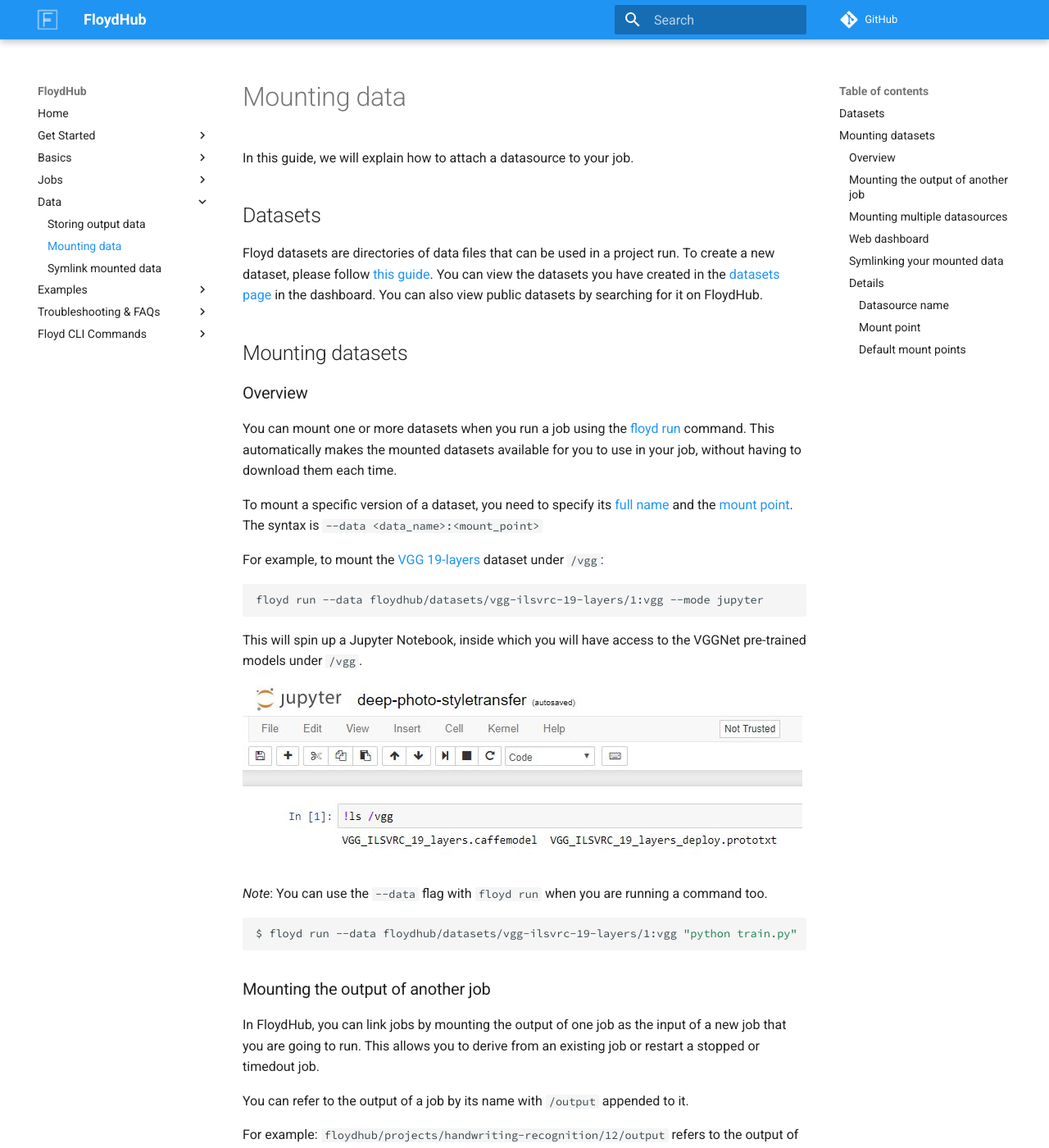
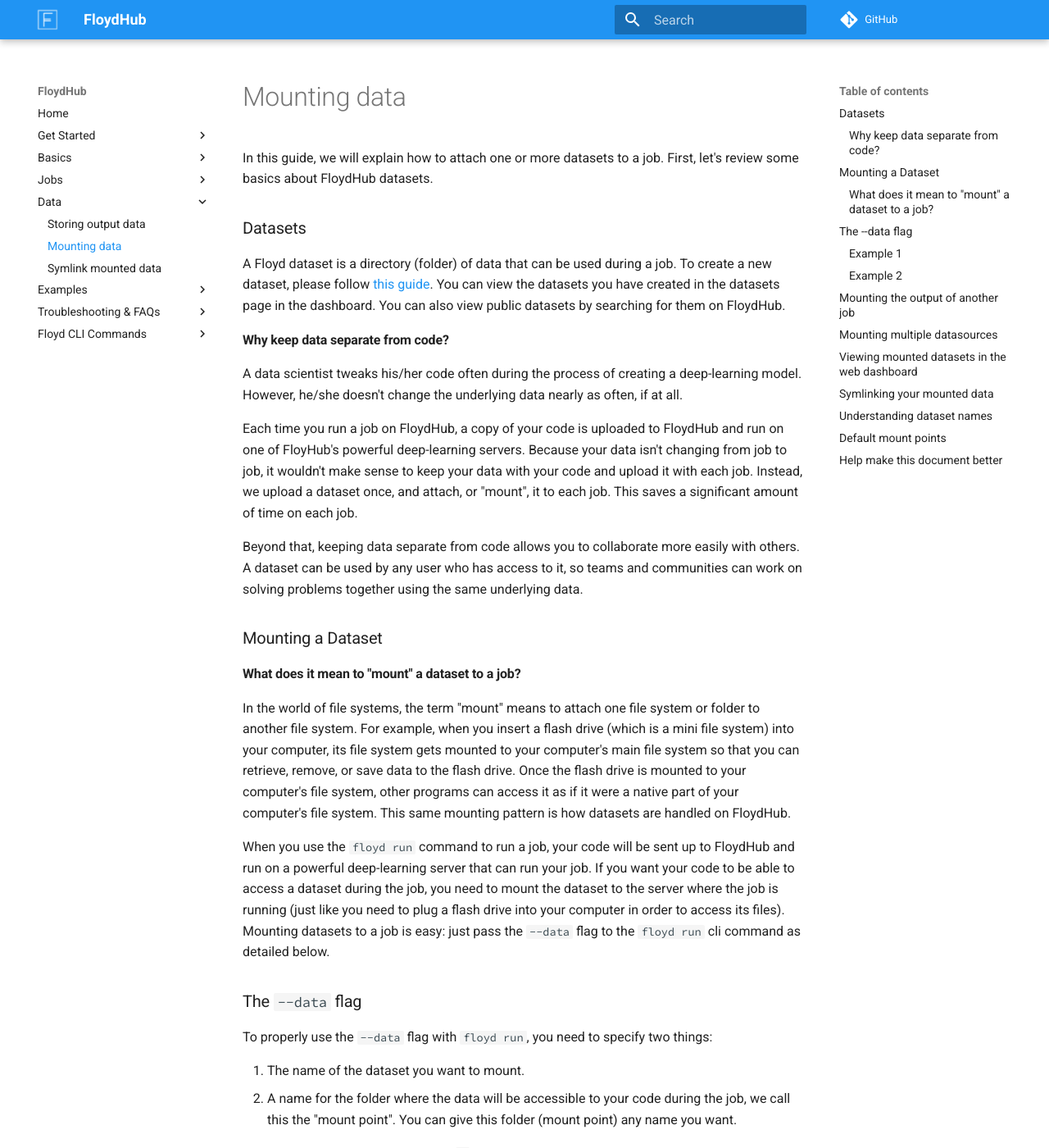
Before and after one commit to floydhub/floyd-docs, an MkDocs documentation site: the page built from docs/guides/data/mounting_data.md, in a window 1280 px wide and 1400 px high. Shown: the whole window at 82% size. Built offline with MkDocs 1.6.1 and Material for MkDocs 9.7.7, drawn with Linux system fonts in a browser that asks for light colours; comment, search, counter and statistics services are not loaded; old or Windows-style settings are respelled for this version of MkDocs; some of the changed text lies outside the part shown.

Commit message:
Feature/data mounting updates (#61)
* updates to data mounting page

* add section about collaboration benefits of mountable datasets

* fix dataset reference

* remove restrictions on preceding slash

````diff
--- a/docs/guides/data/mounting_data.md
+++ b/docs/guides/data/mounting_data.md
@@ -1,104 +1,194 @@
-In this guide, we will explain how to attach a datasource to your job.
+In this guide, we will explain how to attach one or more datasets to a job.
+First, let's review some basics about FloydHub datasets.
 
-## Datasets
+### Datasets
 
-Floyd datasets are directories of data files that can be used in a project run. To create a new dataset, please follow
-[this guide](../basics/create_new/#create-a-new-dataset). You can view the datasets you
-have created in the [datasets page](https://www.floydhub.com/datasets) in the dashboard. You can also view
-public datasets by searching for it on FloydHub.
+A Floyd dataset is a directory (folder) of data that can be used during a
+job. To create a new dataset, please follow
+[this guide](../basics/create_new/#create-a-new-dataset). You can view the
+datasets you have created in the datasets page in the dashboard. You can also
+view public datasets by searching for them on FloydHub.
 
-## Mounting datasets
+#### Why keep data separate from code?
 
-### Overview
+A data scientist tweaks his/her code often during the process of creating a
+deep-learning model. However, he/she doesn't change the underlying data nearly
+as often, if at all.
 
-You can mount one or more datasets when you run a job using the [floyd run](../../commands/run) command.
-This automatically makes the mounted datasets available for you to use in your job, without having to download them each time.
+Each time you run a job on FloydHub, a copy of your code is uploaded to
+FloydHub and run on one of FloyHub's powerful deep-learning servers. Because
+your data isn't changing from job to job, it wouldn't make sense to keep your
+data with your code and upload it with each job. Instead, we upload a
+dataset once, and attach, or "mount", it to each job. This saves a
+significant amount of time on each job.
 
-To mount a specific version of a dataset, you need to specify its [full name](#datasource-name) and the [mount point](#mount-point).
-The syntax is `--data <data_name>:<mount_point>`
+Beyond that, keeping data separate from code allows you to collaborate more
+easily with others. A dataset can be used by any user who has access to it, so
+teams and communities can work on solving problems together using the same
+underlying data.
 
-For example, to mount the [VGG 19-layers](https://www.floydhub.com/floydhub/datasets/vgg-ilsvrc-19-layers/1) dataset under `/vgg`:
-```bash
+### Mounting a Dataset
+
+#### What does it mean to "mount" a dataset to a job?
+In the world of file systems, the term "mount" means to attach one file system
+or folder to another file system. For example, when you insert a flash drive
+(which is a mini file system) into your computer, its file system gets mounted
+to your computer's main file system so that you can retrieve, remove, or save
+data to the flash drive. Once the flash drive is mounted to your computer's
+file system, other programs can access it as if it were a native part of your
+computer's file system. This same mounting pattern is how datasets are handled
+on FloydHub.
+
+When you use the `floyd run` command to run a job, your code will be sent up to
+FloydHub and run on a powerful deep-learning server that can run your job. If
+you want your code to be able to access a dataset during the job, you need to
+mount the dataset to the server where the job is running (just like you need to
+plug a flash drive into your computer in order to access its files). Mounting
+datasets to a job is easy: just pass the `--data` flag to the `floyd run` cli
+command as detailed below.
+
+### The `--data` flag
+
+To properly use the `--data` flag with `floyd run`, you need to specify two
+things:
+
+  1. The name of the dataset you want to mount.
+  2. A name for the folder where the data will be
+  accessible to your code during the job, we call this the "mount point". You
+  can give this folder (mount point) any name you want.
+
+These two things are separated by a `:` with no spaces. Here's the syntax:
+
+```
+floyd run --data <data_set_name>:<mount_point> …(rest of run command)
+```
+
+Let's go through a couple of examples to show how to mount one or more datasets to your job.
+
+#### Example 1
+
+The command below will mount FloydHub's public
+[Udacity GAN](https://www.floydhub.com/floydhub/datasets/udacity-gan/1)
+ dataset at `/my_data`
+```
+floyd run --data floydhub/datasets/udacity-gan/1:/my_data "python my_script.py"
+```
+
+A couple of things to note:
+
+  - There is no space between the name of the dataset
+    (`floydhub/datasets/udacity-gan/1`) and the mount point name (`/my_data`).
+  - A colon (`:`) is used to separate the name of the dataset and the
+    mount point.
+  - Datasets are always mounted at the root directory (`/`). This means that if
+    you specify `/foo` as the mountpoint, your data will be mounted at `/foo`.
+    If you specify `foo` as the mount point, your data will still be mounted
+    at `/foo`. Preceding the mount point with a `/` is optional‒your data will
+    be mounted at the same location either way. You'll see us use both
+    variations in this guide.
+  - Nested mount points are not supported. This means mount points like
+    `my_data/foo` or `/home/me/data` will not work. If you need your data
+    available at a nested directory, check out the [Symlinking mounted
+    data](./symlink_mounted_data) guide.
+
+!!! important
+    A common mistake is to for code to reference a mounted dataset without a
+    preceding `/`. If you specify `my_data` as the mount point for your
+    dataset, your code needs to look in `/my_data` to find the dataset. Without
+    the preceding `/`, your code will look for the dataset in the wrong place
+    (the directory the code is running in). In your code, always precede your
+    references to the mount point with a `/`.
+
+#### Example 2
+
+This example spins up a Jupyter Notebook and mounts the
+[VGG 19-layers](https://www.floydhub.com/floydhub/datasets/vgg-ilsvrc-19-layers/1)
+dataset under `/vgg`:
+```
 floyd run --data floydhub/datasets/vgg-ilsvrc-19-layers/1:vgg --mode jupyter
 ```
-
-This will spin up a Jupyter Notebook, inside which you will have access to the VGGNet pre-trained models under `/vgg`.
+The Jupyter Notebook will have access to the VGGNet pre-trained models under
+`/vgg`.
 
 ![Mounted Data](../../img/mounted_data.jpg)
 
-*Note*: You can use the `--data` flag with `floyd run` when you are running a command too.
+### Mounting the output of another job
+You can link jobs by mounting the output of one job as the input of a new job.
+This allows you to iterate on the ouput of a past job.
 
-```bash
-$ floyd run --data floydhub/datasets/vgg-ilsvrc-19-layers/1:vgg "python train.py"
+You can refer to the output of a job by its name with `/output` appended to it.
+For example: `floydhub/projects/handwriting-recognition/12/output` refers to
+the output of the job `floydhub/projects/handwriting-recognition/12`
+
+Use the `--data` flag in the `floyd run` command, mount past output to a job,
+just as you would to mount a dataset. For example:
+
+```
+$ floyd run \
+  --data floydhub/projects/handwriting-recognition/12/output:filtered_training_data \
+  "python train.py"
 ```
 
+This will make the output of `floydhub/projects/handwriting-recognition/12`
+available at `/filtered_training_data` for the new job to use.
 
-### Mounting the output of another job
+Note: You need to have access to a job to be able to mount its output.
 
-In FloydHub, you can link jobs by mounting the output of one job as the input of a new job that you are going to run. This allows you to derive from an existing job or restart a stopped or timedout job.
+### Mounting multiple datasources
+You can attach up to five datasources (datasets and/or job outputs) to a job
+using the `--data` flag in the `floyd run` command. Ensure that each mount
+point is unique.
 
-You can refer to the output of a job by its name with `/output` appended to it.
-
-For example: `floydhub/projects/handwriting-recognition/12/output` refers to the output of the job `floydhub/projects/handwriting-recognition/12`
-
-You can mount this using the `--data` flag in the `floyd run` command, similar to datasets. For example:
-
-```bash
-$ floyd run --data floydhub/projects/handwriting-recognition/12/output:filtered_training_data "python train.py"
+```
+$ floyd run \
+  --data floydhub/datasets/mnist/2:training \
+  --data floydhub/datasets/digits/1:test \
+  "python script.py"
 ```
 
-This will make the output of `floydhub/projects/handwriting-recognition/12` available at `/filtered_training_data` for the new job to use.
+In this case, the above datasets will be mounted at `/training` and `/test`,
+respectively.
 
-*Note*: You need to have access to the job to be able to mount it's output.
+### Viewing mounted datasets in the web dashboard
 
-
-### Mounting multiple datasources
-
-You can attach upto 5 datasources when you run a job using the `--data` flag in the [floyd run](../../commands/run) command. This includes both datasets and job outputs. Ensure that the mount points for the datasets are unique.
-
-```bash
-$ floyd run --data floydhub/datasets/mnist/2:training --data floydhub/datasets/digits/1:test "python script.py"
-```
-In this case, the above datasets will be mounted at `/training` and `/test` respectively.
-
-
-### Web dashboard
-
-You can view the mounted datasets and their respective mount points for a specific job by going to the `Data` tab:
+You can view the mounted datasets and their respective mount points for a
+specific job by going to the Data tab:
 
 ![Data Mounts](../../img/job_data_view.jpg)
 
-
 ### Symlinking your mounted data
 
-Sometimes, your code might require your data to be available at a hardcoded location. Or you might want to combine multiple mounted datasources under a single directory. One way to do this would be to copy the data from the mounted locations to the destination, but this is inefficient for large data. [Symlinking](https://en.wikipedia.org/wiki/Symbolic_link) is a great solution for this.
+Sometimes, your code might require your data to be available at a hardcoded
+location. Or you might want to combine multiple mounted datasources under a
+single directory. One way to do this would be to copy the data from the mounted
+locations to the destination, but this is inefficient for large data.
+Symlinking is a great solution for this.
+Please see this guide: [Symlinking mounted data](./symlink_mounted_data)
 
-Please see this guide: [Symlinking mounted data](./symlink_mounted_data)
-### Details
+### Understanding dataset names
 
-#### Datasource name
+The full name of a datasource (`<username>/datasets/<dataset_name>/<version>`)
+consists of three parts:
 
-The full name of a datasource (`<username>/datasets/<dataset_name>/<version>`) consists of 3 parts:
-
-- Username
-- Dataset Name
-- Version
+  1. Username
+  2. Dataset Name
+  3. Version
 
 For example: `floydhub/datasets/mnist/2`
 
-#### Mount point
+### Default mount points
 
-The mount point is the name of the directory under which the datasource will be available in your job.
-
-- It *cannot* contain subdirectories. `vgg` is a valid mount point, but `vgg/2017` is not.
-- The mount point is an absolute path. For example, `--data floydhub/datasets/vgg-ilsvrc-19-layers/1:vgg` will mount the data at `/vgg`. A common mistake is to look for the mounted data in the current directory (`./vgg`), rather than using the absolute path (`/vgg`)
-
-#### Default mount points
-
-We highly recommend that you explicitly specify the mount points for your data using the `--data <data_name>:<mount_point>` convention.
+We highly recommend that you explicitly specify the mount points for your data
+using the `--data <data_name>:<mount_point>` convention.
 
 If, however, you do not specify a mount point, the default values are:
 
-- Single data mount: If you only mount one datasource without specifying a mount point, it is mounted at `/input`
+- Single data mount: If you only mount one datasource without specifying a
+  mount point, it is mounted at `/input`
 
-- Multiple data mounts: If you mount multiple datasource without specifying mount points, they will each be mounted under their respective GUIDs (e.g. `/xKduBzTr4LAsc6eVPZVPVd`). GUIDs are 32-character random strings that difficult to track down, so we highly discourage this pattern.
+- Multiple data mounts: If you mount multiple datasource without specifying
+  mount points, they will each be mounted under their respective GUIDs (e.g.
+  `/xKduBzTr4LAsc6eVPZVPVd`). GUIDs are 32-character random strings that
+  difficult to track down, so we highly discourage this pattern.
+
+{!contributing.md!}
````
